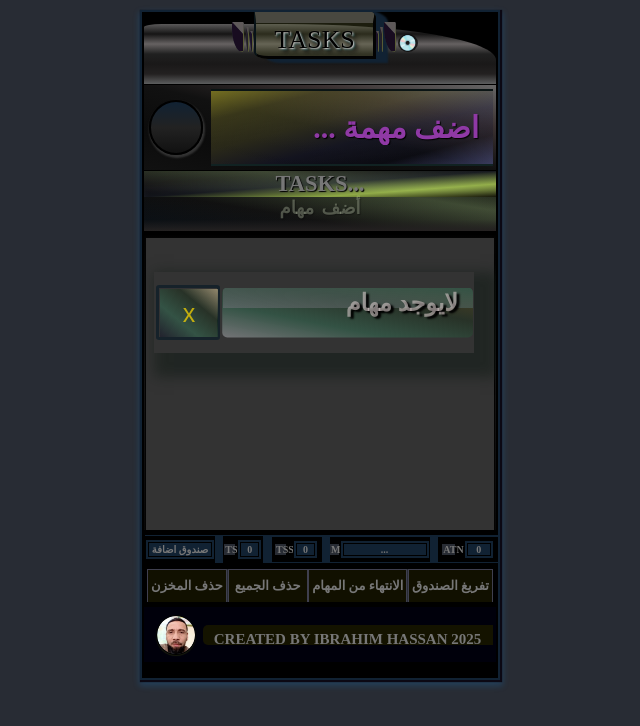
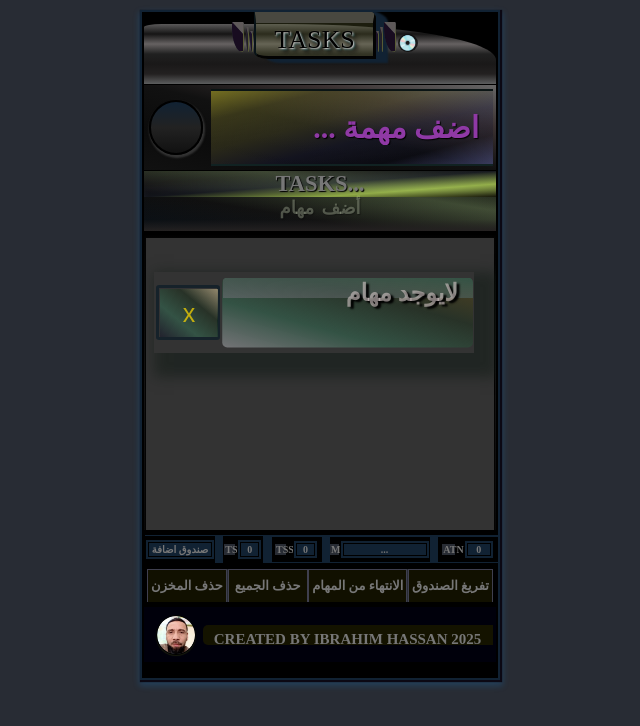
Before and after one commit to HemoDemo/reactions, a React (Create React App) app: page / in a window 1280 px wide. Shown: the top 726 px of the page, without its empty margins (320-960 px from the left). Built offline with nearby package versions, Linux system fonts and the light colour scheme.

Commit message:
Update todo.css
try it now

```diff
--- a/src/todo.css
+++ b/src/todo.css
@@ -466,7 +466,7 @@
     #79797cef
   ) !important;
   height: 38px;
-  height: 50px;
+  height: 70px;/*  try it now */
   direction: rtl !important;
 }
 
```
